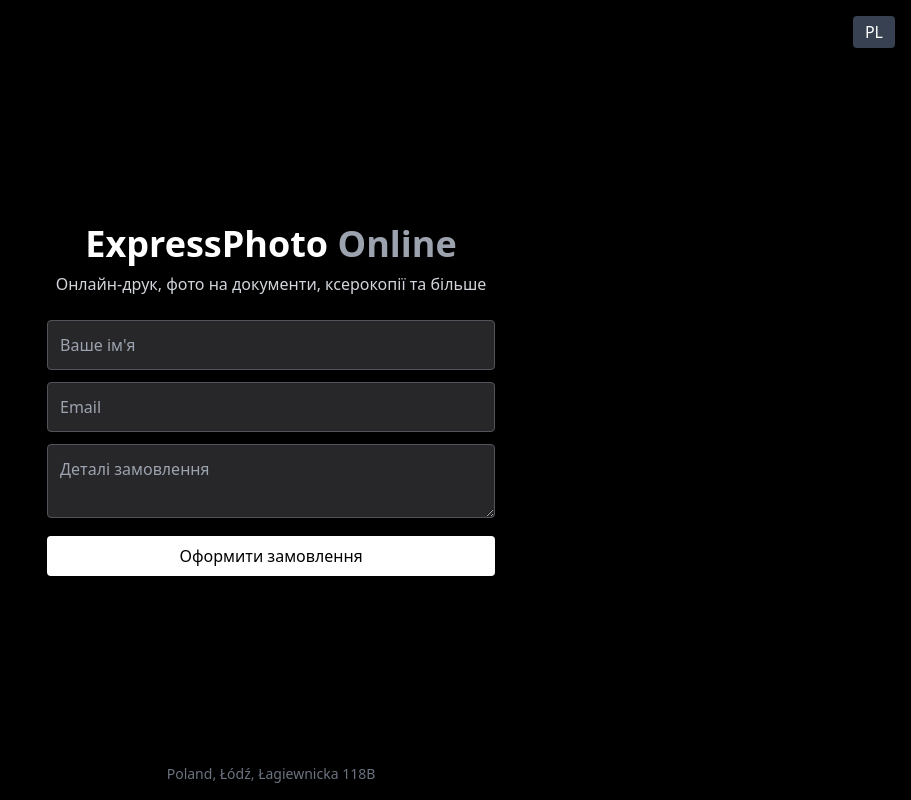
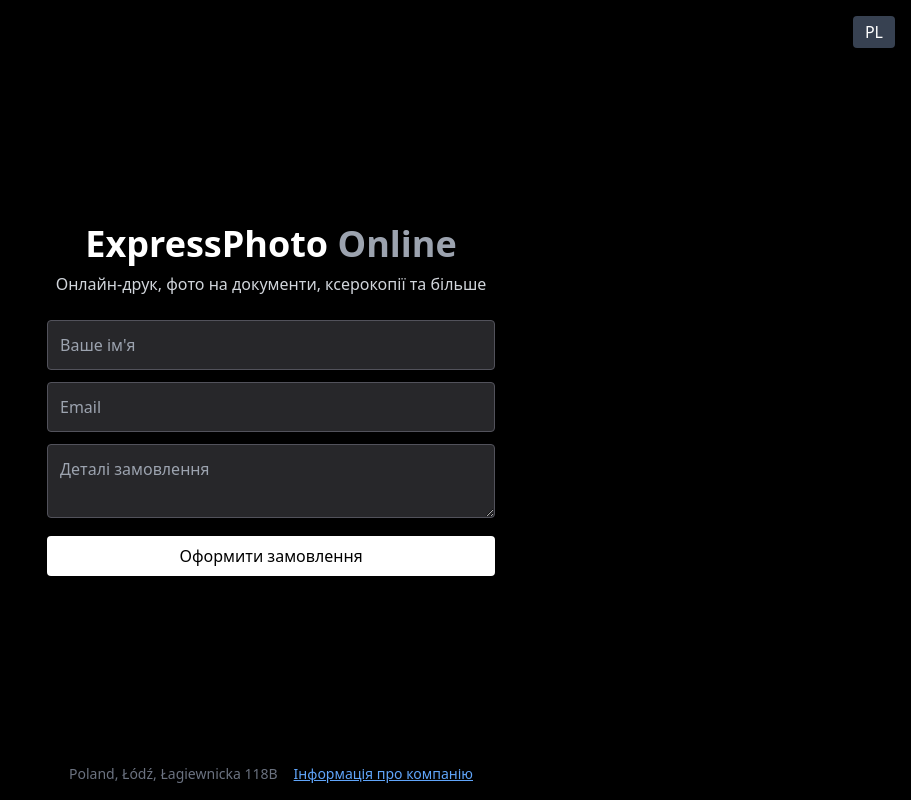
Before and after one commit to cutesuno/expressphoto-online, a Next.js app: page / in a window 1280 px wide. Shown: the whole page, without its empty margins (369-1280 px from the left). Built offline with nearby package versions, Linux system fonts and the light colour scheme.

Commit message:
додав кнопку і модальне вікно

```diff
--- a/pages/index.tsx
+++ b/pages/index.tsx
@@ -7,6 +7,7 @@ export default function Home() {
   const [form, setForm] = useState({ name: '', email: '', details: '' });
   const [loading, setLoading] = useState(false);
   const [confirmed, setConfirmed] = useState(false);
+  const [showInfo, setShowInfo] = useState(false);
 
   const handleChange = (e: any) => setForm({ ...form, [e.target.name]: e.target.value });
   const toggleLang = () => i18n.changeLanguage(i18n.language === 'uk' ? 'pl' : 'uk');
@@ -26,7 +27,9 @@ export default function Home() {
   return (
     <div className="min-h-screen flex flex-col items-center justify-center px-4 py-10">
       <div className="absolute top-4 right-4">
-        <button onClick={toggleLang} className="px-3 py-1 rounded bg-gray-700 hover:bg-gray-600 transition">{i18n.language === 'uk' ? 'PL' : 'UA'}</button>
+        <button onClick={toggleLang} className="px-3 py-1 rounded bg-gray-700 hover:bg-gray-600 transition">
+          {i18n.language === 'uk' ? 'PL' : 'UA'}
+        </button>
       </div>
 
       <h1 className="text-4xl font-bold mb-2">ExpressPhoto <span className="text-gray-400">Online</span></h1>
@@ -45,7 +48,41 @@ export default function Home() {
         <div className="text-green-400 text-lg animate-pulse mt-4">{t('confirmed')}</div>
       )}
 
-      <footer className="absolute bottom-4 text-sm text-gray-500">Poland, Łódź, Łagiewnicka 118B</footer>
+      <footer className="absolute bottom-4 text-sm text-gray-500 flex gap-4 items-center">
+        <span>Poland, Łódź, Łagiewnicka 118B</span>
+        <button
+          onClick={() => setShowInfo(true)}
+          className="underline text-blue-400 hover:text-blue-300"
+        >
+          Інформація про компанію
+        </button>
+      </footer>
+
+      {showInfo && (
+        <div className="fixed inset-0 bg-black/70 flex items-center justify-center z-50">
+          <div className="bg-zinc-900 border border-zinc-700 rounded-xl p-6 max-w-xl text-left text-sm relative">
+            <button
+              className="absolute top-2 right-3 text-gray-500 hover:text-white"
+              onClick={() => setShowInfo(false)}
+            >✕</button>
+            <h2 className="text-xl font-bold mb-3">EXPRESS PHOTO</h2>
+            <p><strong>Послуги:</strong></p>
+            <ul className="list-disc list-inside mb-2">
+              <li>Портретна зйомка / Sesja portretowa</li>
+              <li>Відновлення фото / Odnawianie zdjęć</li>
+              <li>Фотосесія: портретна, материнство, групова / Portretowa, macierzyńska, grupowa</li>
+              <li>Фотографії на документи / Zdjęcia do dokumentów</li>
+              <li>Ксерокопія ч/б і кольорова / Kserokopia czarno-biała, kolorowa</li>
+              <li>Формати A3, A4. Ламінування, сканування</li>
+              <li>Друк фото, друк документів / Druk zdjęć, dokumentów</li>
+            </ul>
+            <p><strong>Контакти:</strong></p>
+            <p>Телефон: +48 609 860 816</p>
+            <p>Email: dariiakravetsexpressphoto@gmail.com</p>
+            <p>Адреса: Poland, Łódź, Łagiewnicka 118B</p>
+          </div>
+        </div>
+      )}
     </div>
   );
 }
```
Also changed, not shown: 1 other file (tests, documents, lock files or other folders).
